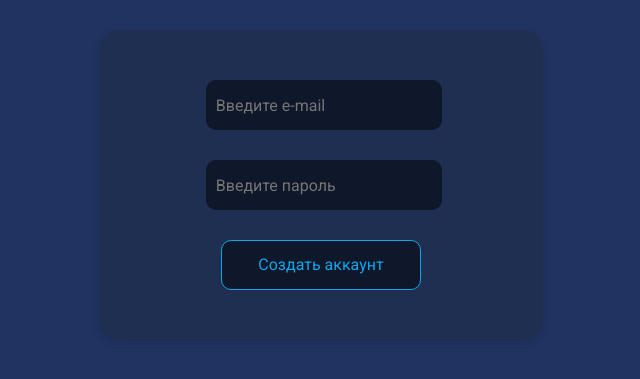
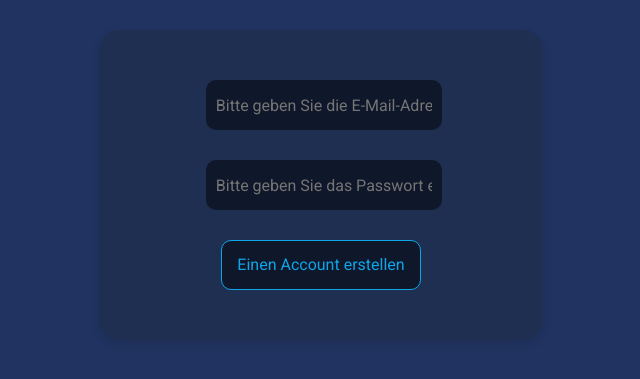
Before and after one commit to nxzos/diary, a Flask app: page /reg in a window 1280 px wide. Shown: the part 70-449 px from the top of the page, without its empty margins (319-959 px from the left). Run offline with Flask 3, Linux system fonts and the light colour scheme.

Commit message:
registration.html

```diff
--- a/diary-main/templates/registration.html
+++ b/diary-main/templates/registration.html
@@ -1,11 +1,10 @@
-
 <!DOCTYPE html>
-<html lang="en">
+<html lang="de">
 <head>
     <meta charset="UTF-8">
     <meta http-equiv="X-UA-Compatible" content="IE=edge">
     <meta name="viewport" content="width=device-width, initial-scale=1.0">
-    <title>Дневник программиста</title>
+    <title>Programmierertagebuch</title>
     <link rel="stylesheet" href="../static/css/style.css">
 </head>
 <body>
@@ -19,12 +18,12 @@
         {% block content %}
         <form action="{{ url_for('reg') }}" method="post" class="login">
             <label for="email">
-                <input class="form__input" type="email" name="email" id="email" placeholder="Введите e-mail" required>
+                <input class="form__input" type="email" name="email" id="email" placeholder="Bitte geben Sie die E-Mail-Adresse ein" required>
             </label>
             <label for="password">
-                <input class="form__input" type="password" name="password" id="password" placeholder="Введите пароль" required>
+                <input class="form__input" type="password" name="password" id="password" placeholder="Bitte geben Sie das Passwort ein" required>
             </label>
-                <button class="form__button">Создать аккаунт</button>
+                <button class="form__button">Einen Account erstellen</button>
         </form>
         {% endblock %}
       </main>
```
